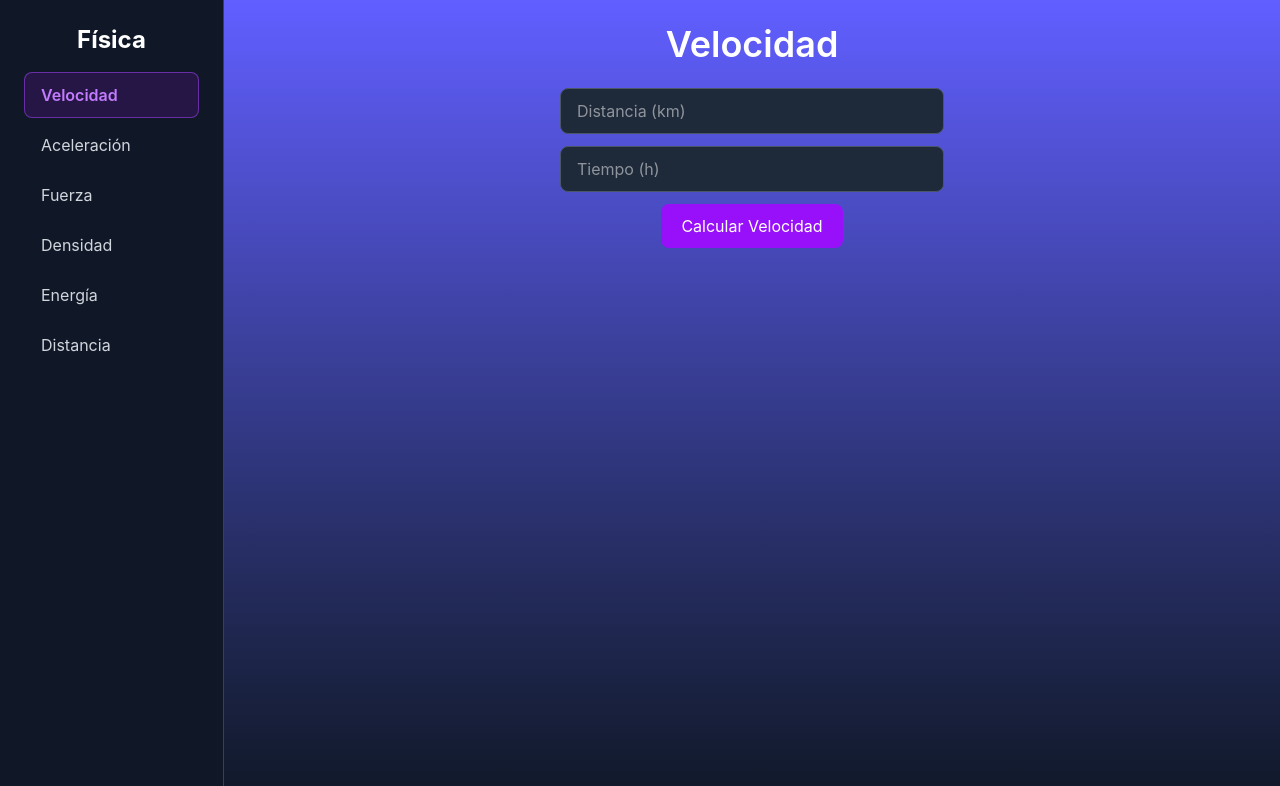
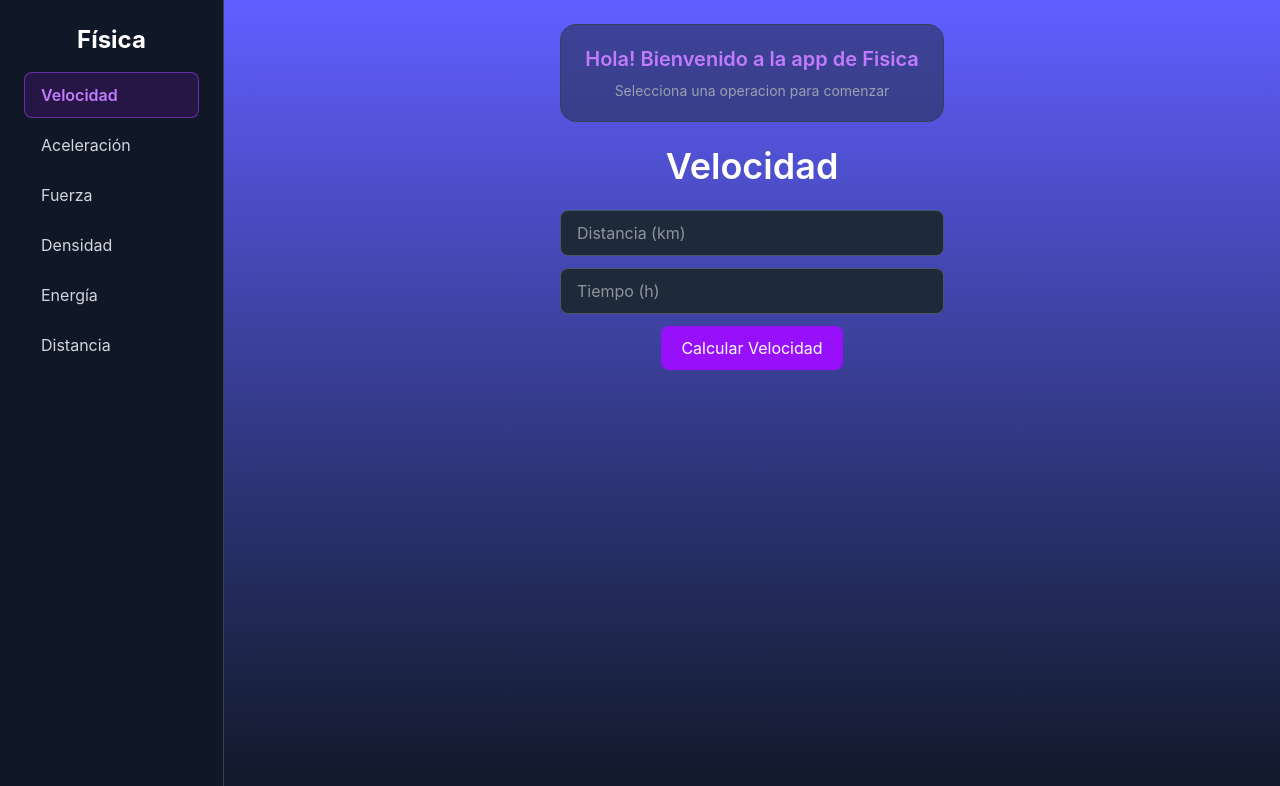
Before and after one commit to santiagozuletadiaz682-a11y/-ficica-, a React (Vite) app in the folder fro/: page / in a window 1280 px wide. Shown: the top 786 px of the page. Built offline with nearby package versions, Linux system fonts and the light colour scheme.

Commit message:
Agregar saludo de bienvenida

```diff
--- a/fro/src/App.jsx
+++ b/fro/src/App.jsx
@@ -90,6 +90,10 @@ function App() {
 
       {/* Contenido principal */}
       <main className="flex-1 p-4 sm:p-6 flex flex-col items-center gap-6">
+        <div className="w-full max-w-sm bg-gray-800/50 border border-gray-700 rounded-2xl p-5 text-center">
+          <p className="text-lg sm:text-xl text-purple-400 font-semibold m-0">Hola! Bienvenido a la app de Fisica</p>
+          <p className="text-sm text-gray-400 mt-2 m-0">Selecciona una operacion para comenzar</p>
+        </div>
         <h1 className="text-2xl sm:text-4xl font-semibold text-white m-0">{actual.nombre}</h1>
         <div className="flex flex-col gap-3 items-center w-full max-w-sm">
           {actual.componente}
```
